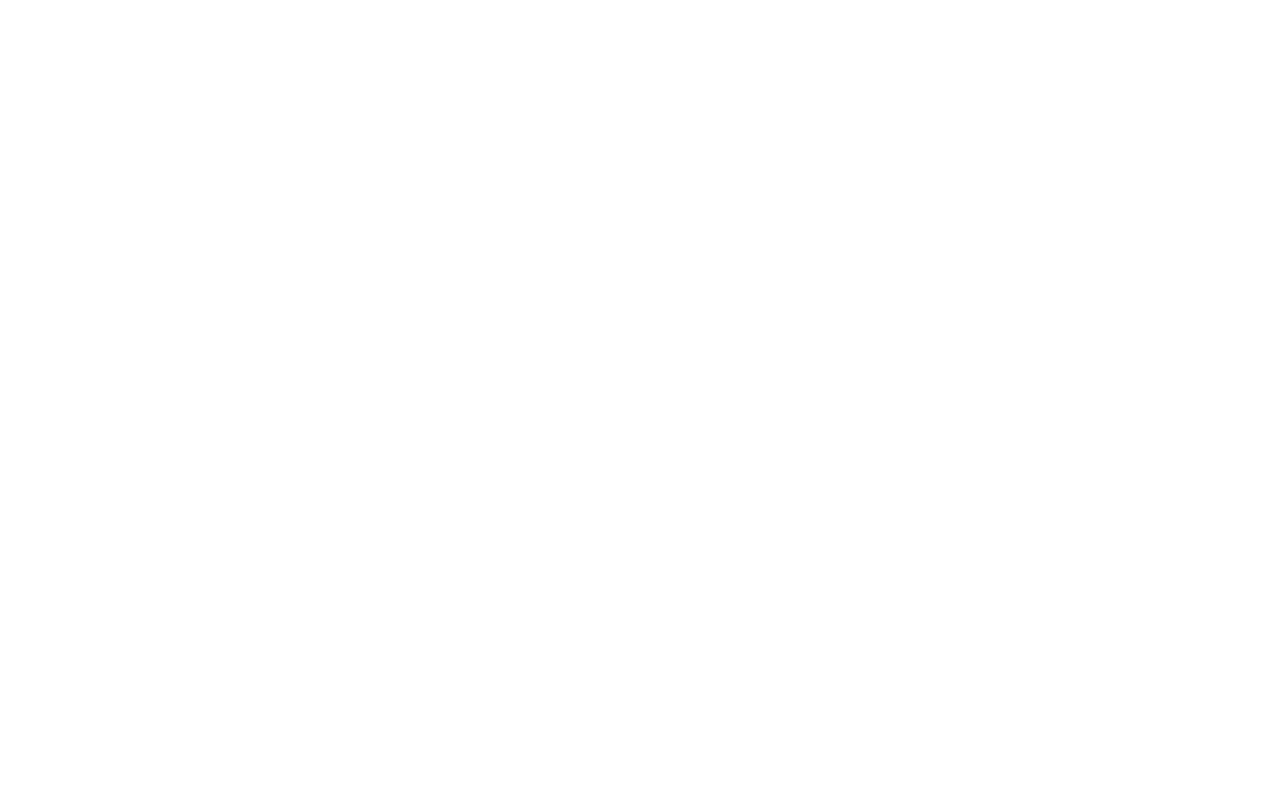
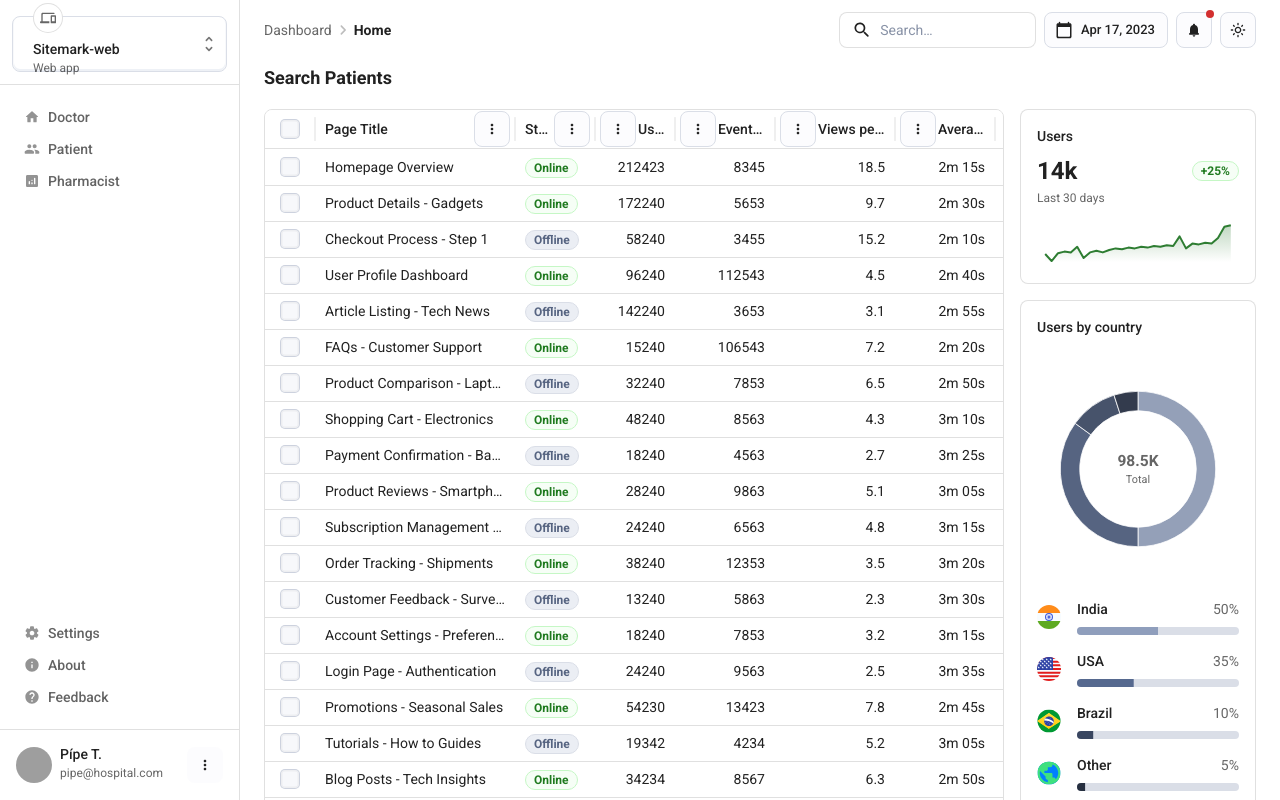
Before and after one commit to d4julian/pharma-vision, a React (Create React App) app in the folder frontend/: page /pharmacist in a window 1280 px wide. Before the commit this address had no page. Shown: the top 800 px of the page. Built offline with nearby package versions, Linux system fonts and the light colour scheme; grey boxes are pictures that could not be loaded; the HTML template or start-up script is replaced by a standard one.

Commit message:
Use hook for dark mode, start working on Pharmacist page.

```diff
--- a/frontend/src/App.js
+++ b/frontend/src/App.js
@@ -1,17 +1,25 @@
-import "./App.css";
-import WebcamCapture from "./WebcamCapture";
-import { BrowserRouter as Router, Route, Routes } from "react-router-dom";
-import Dashboard from "./Dashboard";
-import Doctor from "./pages/Doctor";
+import React from 'react';
+import { BrowserRouter as Router, Route, Routes } from 'react-router-dom';
+import { useDarkMode } from './hooks/useDarkMode'; // The custom hook
+import Dashboard from './Dashboard';
+import DoctorDashboard from './pages/Doctor';
+import PharmacistDashboard from './pages/Pharmacist';
+// import Patient from './pages/Patient';
+import AppTheme from './shared-theme/AppTheme';
 
 function App() {
+  const [mode, toggleColorMode] = useDarkMode();
+
   return (
-    <Router>
-      <Routes>
-        <Route path="/" element={<Dashboard />} />
-        <Route path="/doctor" element={<Doctor />} />
-      </Routes>
-    </Router>
+    <AppTheme mode={mode}>
+      <Router>
+        <Routes>
+          <Route path="/" element={<Dashboard />} />
+          <Route path="/doctor" element={<DoctorDashboard />} />
+          <Route path="/pharmacist" element={<PharmacistDashboard />} />
+        </Routes>
+      </Router>
+    </AppTheme>
   );
 }
 
--- a/frontend/src/components/MenuContent.js
+++ b/frontend/src/components/MenuContent.js
@@ -1,4 +1,5 @@
 import * as React from 'react';
+import { useLocation, useNavigate } from 'react-router-dom';
 import List from '@mui/material/List';
 import ListItem from '@mui/material/ListItem';
 import ListItemButton from '@mui/material/ListItemButton';
@@ -14,10 +15,9 @@
 import HelpRoundedIcon from '@mui/icons-material/HelpRounded';
 
 const mainListItems = [
-  { text: 'Home', icon: <HomeRoundedIcon /> },
-  { text: 'Analytics', icon: <AnalyticsRoundedIcon /> },
-  { text: 'Clients', icon: <PeopleRoundedIcon /> },
-  { text: 'Tasks', icon: <AssignmentRoundedIcon /> },
+  { text: 'Doctor', icon: <HomeRoundedIcon />, path: "/Doctor"},
+  { text: 'Patient', icon: <PeopleRoundedIcon />, path: "/Patient"},
+  { text: 'Pharmacist', icon: <AnalyticsRoundedIcon />, path: "/Pharmacist"}
 ];
 
 const secondaryListItems = [
@@ -26,13 +26,17 @@
   { text: 'Feedback', icon: <HelpRoundedIcon /> },
 ];
 
+
 export default function MenuContent() {
+  const navigate = useNavigate();
+  const location = useLocation();
+
   return (
     <Stack sx={{ flexGrow: 1, p: 1, justifyContent: 'space-between' }}>
       <List dense>
         {mainListItems.map((item, index) => (
           <ListItem key={index} disablePadding sx={{ display: 'block' }}>
-            <ListItemButton selected={index === 0}>
+            <ListItemButton onClick={() => navigate(item.path)} selected={location.pathname === item.path}>
               <ListItemIcon>{item.icon}</ListItemIcon>
               <ListItemText primary={item.text} />
             </ListItemButton>
--- a/frontend/src/components/ToggleColorMode.js
+++ b/frontend/src/components/ToggleColorMode.js
@@ -1,14 +1,21 @@
 import * as React from 'react';
 import PropTypes from 'prop-types';
+import { useColorScheme } from '@mui/material/styles'; // Import useColorScheme hook
 
 import WbSunnyRoundedIcon from '@mui/icons-material/WbSunnyRounded';
 import ModeNightRoundedIcon from '@mui/icons-material/ModeNightRounded';
 import MenuButton from './MenuButton';
 
-function ToggleColorMode({ mode, toggleColorMode, ...props }) {
+function ToggleColorMode({ ...props }) {
+  const { mode, setMode } = useColorScheme(); // Use the hook to get and set the mode
+
+  const toggleColorMode = () => {
+    setMode((prevMode) => (prevMode === 'dark' ? 'light' : 'dark')); // Toggle between 'dark' and 'light'
+  };
+
   return (
     <MenuButton
-      onClick={toggleColorMode}
+      onClick={toggleColorMode} // Call the toggle function
       size="small"
       aria-label="button to toggle theme"
       {...props}
@@ -23,8 +30,8 @@
 }
 
 ToggleColorMode.propTypes = {
-  mode: PropTypes.oneOf(['dark', 'light']).isRequired,
-  toggleColorMode: PropTypes.func.isRequired,
+  mode: PropTypes.oneOf(['dark', 'light']),
+  toggleColorMode: PropTypes.func, // No longer needed as a required prop
 };
 
 export default ToggleColorMode;
--- /dev/null
+++ b/frontend/src/hooks/useDarkMode.js
@@ -0,0 +1,18 @@
+import { useEffect, useState } from 'react';
+
+export const useDarkMode = () => {
+  const [mode, setMode] = useState(() => {
+    const savedMode = localStorage.getItem('theme-mode');
+    return savedMode ? savedMode : 'light'; // default to 'light'
+  });
+
+  useEffect(() => {
+    localStorage.setItem('theme-mode', mode);
+  }, [mode]);
+
+  const toggleColorMode = () => {
+    setMode((prevMode) => (prevMode === 'light' ? 'dark' : 'light'));
+  };
+
+  return [mode, toggleColorMode];
+};
--- /dev/null
+++ b/frontend/src/pages/Pharmacist.js
@@ -0,0 +1,46 @@
+import React, { memo } from 'react';
+import CssBaseline from '@mui/material/CssBaseline';
+import Box from '@mui/material/Box';
+import Stack from '@mui/material/Stack';
+import SideMenu from '../components/SideMenu'; // Sidebar for navigation
+import Header from '../components/Header'; // Header component
+import MainGrid from '../components/MainGrid'; // Main content grid for pharmacist-specific data
+import AppTheme from '../shared-theme/AppTheme'; // Assuming you have a shared theme
+
+const PharmacistDashboard = () => {
+  return (
+    <AppTheme>
+      <CssBaseline />
+      <Box sx={{ display: 'flex' }}>
+        {/* SideMenu component for the sidebar */}
+        <SideMenu />
+        {/* Main Content */}
+        <Box
+          component="main"
+          sx={(theme) => ({
+            flexGrow: 1,
+            backgroundColor: theme.palette.background.default,
+            overflow: 'auto',
+          })}
+        >
+          <Stack
+            spacing={2}
+            sx={{
+              alignItems: 'center',
+              mx: 3,
+              pb: 10,
+              mt: { xs: 8, md: 0 },
+            }}
+          >
+            {/* Header component for the page title */}
+            <Header title="Pharmacist Dashboard" />
+            {/* Main content grid where you can add pharmacist-specific information */}
+            <MainGrid />
+          </Stack>
+        </Box>
+      </Box>
+    </AppTheme>
+  );
+}
+
+export default memo(PharmacistDashboard);
--- a/frontend/src/shared-theme/AppTheme.js
+++ b/frontend/src/shared-theme/AppTheme.js
@@ -9,17 +9,19 @@
 import { surfacesCustomizations } from './customizations/surfaces';
 import { colorSchemes, typography, shadows, shape } from './themePrimitives';
 
-function AppTheme({ children, disableCustomTheme, themeComponents }) {
+function AppTheme({ children, disableCustomTheme, themeComponents, mode }) {
   const theme = React.useMemo(() => {
     return disableCustomTheme
       ? {}
       : createTheme({
-          // For more details about CSS variables configuration, see https://mui.com/material-ui/customization/css-theme-variables/configuration/
+          palette: {
+            mode: mode, // Use the mode (light or dark) dynamically
+          },
           cssVariables: {
             colorSchemeSelector: 'data-mui-color-scheme',
             cssVarPrefix: 'template',
           },
-          colorSchemes, // Recently added in v6 for building light & dark mode app, see https://mui.com/material-ui/customization/palette/#color-schemes
+          colorSchemes, // light & dark mode app configuration
           typography,
           shadows,
           shape,
@@ -32,7 +34,8 @@
             ...themeComponents,
           },
         });
-  }, [disableCustomTheme, themeComponents]);
+  }, [disableCustomTheme, themeComponents, mode]);
+
   if (disableCustomTheme) {
     return <React.Fragment>{children}</React.Fragment>;
   }
@@ -45,11 +48,9 @@
 
 AppTheme.propTypes = {
   children: PropTypes.node,
-  /**
-   * This is for the docs site. You can ignore it or remove it.
-   */
   disableCustomTheme: PropTypes.bool,
   themeComponents: PropTypes.object,
+  mode: PropTypes.oneOf(['light', 'dark']).isRequired, // Add mode prop to handle dark/light theme
 };
 
 export default AppTheme;
```
